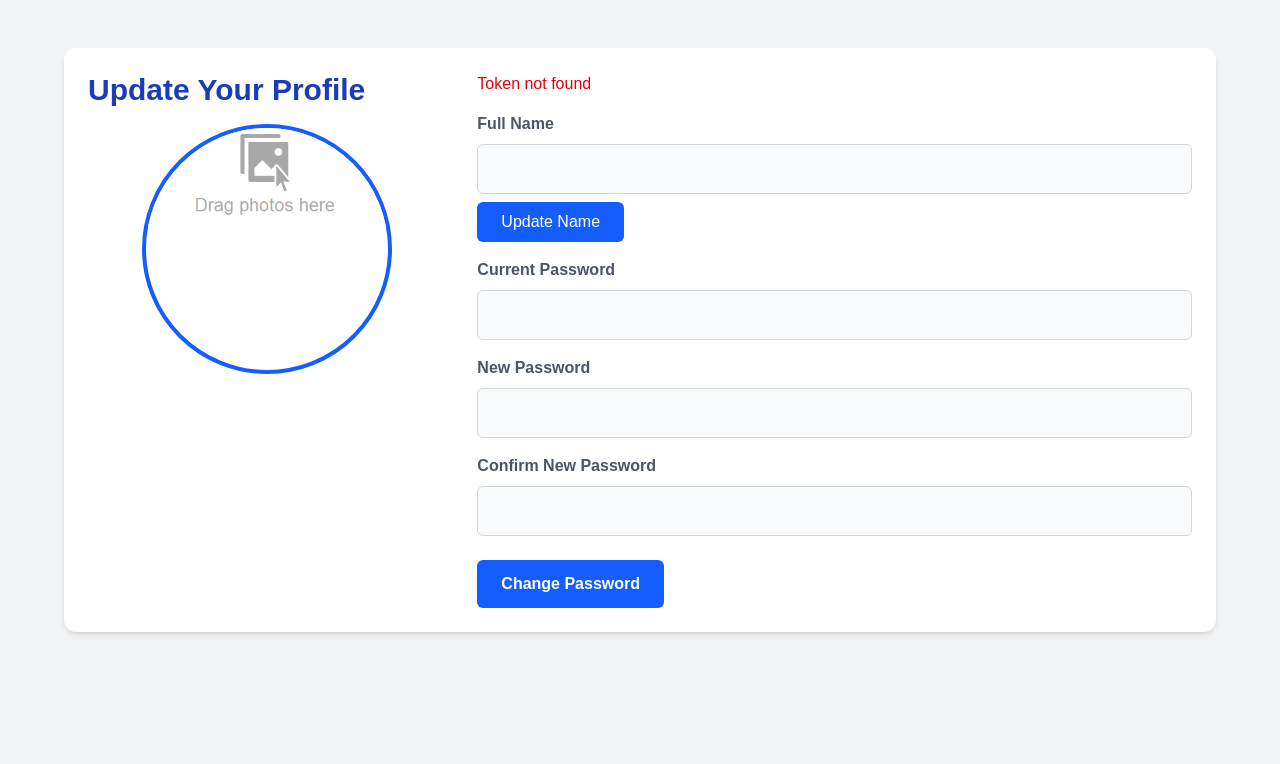
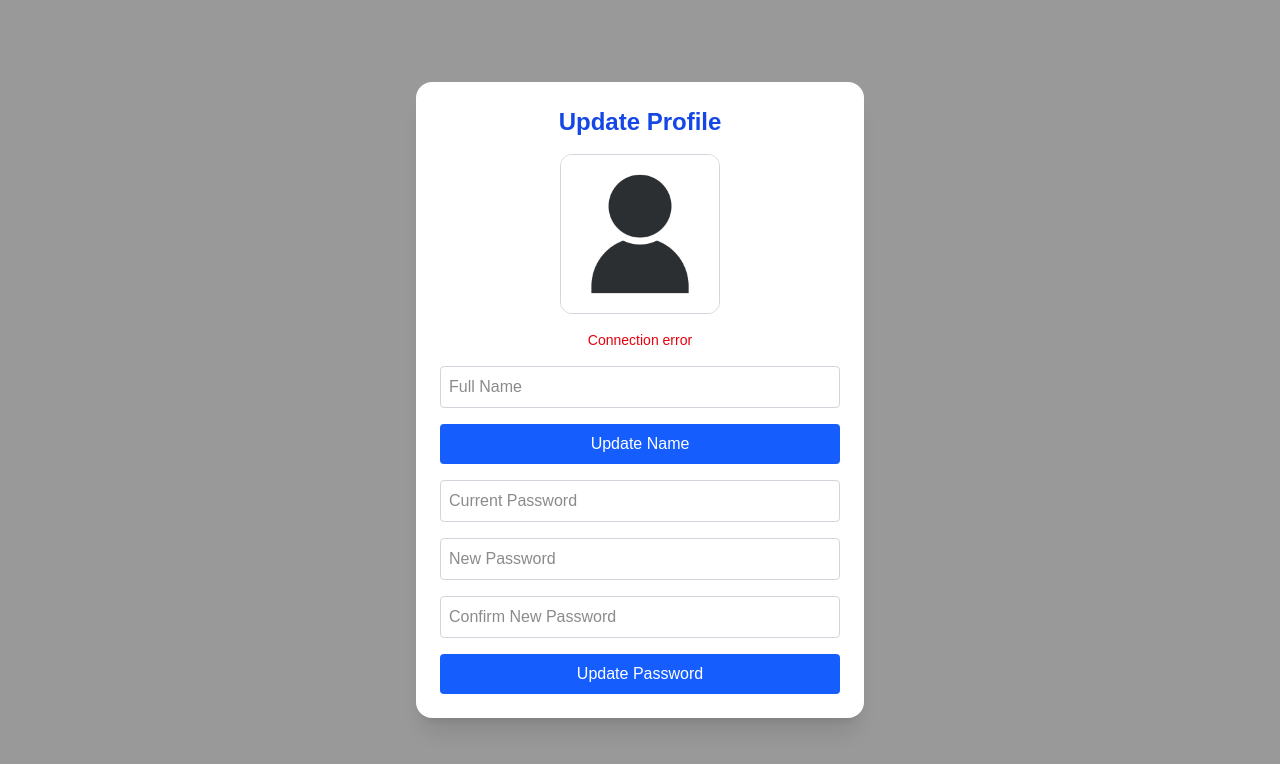
Before and after one commit to AmAny55555/addToDo, a Next.js app: page /update in a window 1280 px wide. Before the commit this address had no page. Shown: the top 764 px of the page. Built offline with nearby package versions, Linux system fonts and the light colour scheme.

Commit message:
Update login functionality

```diff
--- a/src/app/Sidebar.js
+++ b/src/app/Sidebar.js
@@ -19,7 +19,6 @@ export default function Sidebar({
 
   return (
     <>
-      {/* ✅ Sidebar للموبايل */}
       <div
         className={`fixed top-0 left-0 h-full w-64 z-[9999] transform transition-transform duration-300 sm:hidden
         ${sharedStyles}
@@ -55,7 +54,6 @@ export default function Sidebar({
         </ul>
       </div>
 
-      {/* ✅ Sidebar للكمبيوتر */}
       <div
         className={`hidden sm:block w-64 p-6 min-h-screen sticky top-0 ${sharedStyles}`}
       >
@@ -66,7 +64,7 @@ export default function Sidebar({
               <button
                 className={`w-full text-left px-4 py-2 rounded-md font-medium transition ${
                   activeTab === item.id
-                    ? "bg-white/20 text-white" // ✅ نفس التغيير هنا
+                    ? "bg-white/20 text-white"
                     : "hover:bg-white/10 text-white"
                 }`}
                 onClick={() => setActiveTab(item.id)}
--- a/src/app/context/userContext.js
+++ b/src/app/context/userContext.js
@@ -5,15 +5,16 @@ import React, { createContext, useState, useContext, useEffect } from "react";
 const UserContext = createContext();
 
 export function UserProvider({ children }) {
-  const [profileImage, setProfileImage] = useState("/2221.png");
-  const [isLoading, setIsLoading] = useState(true);
+  const [profileImage, setProfileImage] = useState(null);
 
   useEffect(() => {
     const savedImage = localStorage.getItem("profileImage");
     if (savedImage) {
       setProfileImage(savedImage);
+    } else {
+      // لو مفيش صورة محفوظة في اللوكال ستوريج، نحط الصورة الافتراضية
+      setProfileImage("/212.jpg");
     }
-    setIsLoading(false);
   }, []);
 
   useEffect(() => {
@@ -21,10 +22,6 @@ export function UserProvider({ children }) {
       localStorage.setItem("profileImage", profileImage);
     }
   }, [profileImage]);
-
-  if (isLoading) {
-    return null;
-  }
 
   return (
     <UserContext.Provider value={{ profileImage, setProfileImage }}>
--- a/src/app/update/page.js
+++ b/src/app/update/page.js
@@ -4,6 +4,7 @@ import React, { useEffect, useState, useRef } from "react";
 import Image from "next/image";
 import { useUser } from "../context/userContext";
 import { useRouter } from "next/navigation";
+import { motion } from "framer-motion";
 
 export default function ProfilePage() {
   const router = useRouter();
@@ -16,6 +17,7 @@ export default function ProfilePage() {
   const [loading, setLoading] = useState(false);
   const [error, setError] = useState("");
   const [success, setSuccess] = useState("");
+  const [showConfirmModal, setShowConfirmModal] = useState(false);
 
   const fileInputRef = useRef(null);
   const API_BASE = "http://todoo.runasp.net/api/account";
@@ -23,23 +25,14 @@ export default function ProfilePage() {
   useEffect(() => {
     const fetchProfile = async () => {
       setLoading(true);
-      setError("");
       try {
         const token = localStorage.getItem("token");
-        if (!token) {
-          setError("Token not found");
-          setLoading(false);
-          return;
-        }
+        if (!token) throw new Error("Token not found");
 
         const res = await fetch(`${API_BASE}/profile`, {
-          headers: {
-            Authorization: `Bearer ${token}`,
-          },
+          headers: { Authorization: `Bearer ${token}` },
         });
-
         const data = await res.json();
-        console.log("📦 Profile response:", data);
 
         if (res.ok) {
           setFullName(data.fullName || "");
@@ -48,7 +41,6 @@ export default function ProfilePage() {
           setError(data.message || "Failed to fetch profile");
         }
       } catch (err) {
-        console.error("❌ Profile fetch error:", err);
         setError("Connection error");
       } finally {
         setLoading(false);
@@ -58,16 +50,9 @@ export default function ProfilePage() {
     fetchProfile();
   }, [setProfileImage]);
 
-  const handleImageClick = () => {
-    fileInputRef.current?.click();
-  };
-
   const handleImageChange = async (e) => {
     const file = e.target.files[0];
-    if (!file) {
-      setError("Please select a file");
-      return;
-    }
+    if (!file) return;
 
     setLoading(true);
     setError("");
@@ -75,11 +60,7 @@ export default function ProfilePage() {
 
     try {
       const token = localStorage.getItem("token");
-      if (!token) {
-        setError("Token not found. Please login again.");
-        setLoading(false);
-        return;
-      }
+      if (!token) throw new Error("Token not found");
 
       const fieldNames = [
         "file",
@@ -89,38 +70,27 @@ export default function ProfilePage() {
         "formFile",
         "upload",
       ];
-
-      let uploadSuccess = false;
-
       for (let name of fieldNames) {
         const formData = new FormData();
         formData.append(name, file);
 
         const res = await fetch(`${API_BASE}/upload-photo`, {
           method: "POST",
-          headers: {
-            Authorization: `Bearer ${token}`,
-          },
+          headers: { Authorization: `Bearer ${token}` },
           body: formData,
         });
 
         const data = await res.json();
-        console.log(`🖼️ Tried field "${name}":`, data);
-
         if (res.ok) {
           const newImage = data.profileImage || URL.createObjectURL(file);
           setProfileImage(newImage);
-          setSuccess(`✅ Photo uploaded using field "${name}"`);
-          uploadSuccess = true;
-          break;
+          setSuccess(`✅ Photo uploaded`);
+          return;
         }
       }
 
-      if (!uploadSuccess) {
-        setError("❌ Failed to upload photo with all field names.");
-      }
-    } catch (err) {
-      console.error("❌ Upload photo error:", err);
+      setError("❌ Failed to upload photo");
+    } catch {
       setError("Error uploading photo");
     } finally {
       setLoading(false);
@@ -135,12 +105,6 @@ export default function ProfilePage() {
 
     try {
       const token = localStorage.getItem("token");
-      if (!token) {
-        setError("Token not found");
-        setLoading(false);
-        return;
-      }
-
       const res = await fetch(`${API_BASE}/profile`, {
         method: "PUT",
         headers: {
@@ -151,18 +115,13 @@ export default function ProfilePage() {
       });
 
       const data = await res.json();
-      console.log("✏️ Update name response:", data);
-
       if (res.ok) {
         setSuccess("✅ Name updated successfully");
-        setTimeout(() => {
-          router.push("/todo");
-        }, 1500);
+        setTimeout(() => router.push("/todo"), 1500);
       } else {
         setError(data.message || "Failed to update name");
       }
-    } catch (err) {
-      console.error("❌ Name update error:", err);
+    } catch {
       setError("Error updating name");
     } finally {
       setLoading(false);
@@ -170,59 +129,45 @@ export default function ProfilePage() {
   };
 
   const handleChangePassword = async () => {
-    if (newPassword !== confirmPassword) {
-      setError("Passwords do not match");
-      return;
-    }
+    if (newPassword !== confirmPassword)
+      return setError("Passwords do not match");
 
+    setShowConfirmModal(true);
+  };
+
+  const confirmPasswordChange = async () => {
+    setShowConfirmModal(false);
     setLoading(true);
     setError("");
     setSuccess("");
 
     try {
       const token = localStorage.getItem("token");
-      if (!token) {
-        setError("Token not found");
-        setLoading(false);
-        return;
-      }
-
       const res = await fetch(`${API_BASE}/change-password`, {
         method: "PUT",
         headers: {
           "Content-Type": "application/json",
           Authorization: `Bearer ${token}`,
         },
-        body: JSON.stringify({
-          currentPassword,
-          newPassword,
-          confirmPassword,
-        }),
+        body: JSON.stringify({ currentPassword, newPassword, confirmPassword }),
       });
 
       const text = await res.text();
       let data = {};
       try {
         data = text ? JSON.parse(text) : {};
-      } catch (err) {
-        console.error("❌ Failed to parse response JSON:", err);
-      }
-
-      console.log("🔐 Change password response:", data);
+      } catch {}
 
       if (res.ok) {
         setSuccess("✅ Password changed successfully");
         setCurrentPassword("");
         setNewPassword("");
         setConfirmPassword("");
-        setTimeout(() => {
-          router.push("/todo");
-        }, 1500);
+        setTimeout(() => router.push("/todo"), 1500);
       } else {
         setError(data.message || "Failed to change password");
       }
-    } catch (err) {
-      console.error("❌ Password error:", err);
+    } catch {
       setError("Error changing password");
     } finally {
       setLoading(false);
@@ -230,110 +175,125 @@ export default function ProfilePage() {
   };
 
   return (
-    <div className="min-h-screen bg-gray-100 p-6 sm:p-12">
-      <div className="max-w-6xl mx-auto bg-white rounded-xl shadow-md p-6 flex flex-col sm:flex-row gap-8">
-        <div className="sm:w-1/3 flex flex-col items-center">
-          <h1 className="text-3xl font-bold text-blue-800 mb-4 w-full text-left">
-            Update Your Profile
-          </h1>
+    <div className="fixed inset-0 bg-[rgba(0,0,0,0.4)] flex justify-center items-center z-50 p-4">
+      <motion.div
+        initial={{ scale: 0.7, opacity: 0 }}
+        animate={{ scale: 1, opacity: 1 }}
+        className="bg-white p-6 rounded-2xl w-full max-w-md shadow-xl space-y-4"
+      >
+        <h2 className="text-2xl font-bold text-center text-blue-700">
+          Update Profile
+        </h2>
+
+        <div className="flex justify-center">
           <div
-            className="w-[250px] h-[250px] rounded-full overflow-hidden border-4 border-blue-600 cursor-pointer"
-            onClick={handleImageClick}
+            className="w-40 h-40 overflow-hidden cursor-pointer rounded-xl border border-gray-300"
+            onClick={() => fileInputRef.current.click()}
           >
             <Image
-              src={
-                profileImage && profileImage.trim() !== ""
-                  ? profileImage
-                  : "/2221.png"
-              }
+              src={profileImage || "/212.jpg"}
               alt="Profile"
-              width={250}
-              height={250}
-              className="object-cover"
+              width={160}
+              height={160}
+              className="object-cover w-full h-full"
+              onError={(e) => {
+                e.target.src = "/212.jpg";
+              }}
             />
             <input
               type="file"
               accept="image/*"
               ref={fileInputRef}
+              onChange={handleImageChange}
               className="hidden"
-              onChange={handleImageChange}
               disabled={loading}
             />
           </div>
         </div>
 
-        <div className="sm:w-2/3">
-          {error && <p className="text-red-600 mb-4">{error}</p>}
-          {success && <p className="text-green-600 mb-4">{success}</p>}
+        {error && <p className="text-red-600 text-sm text-center">{error}</p>}
+        {success && (
+          <p className="text-green-600 text-sm text-center">{success}</p>
+        )}
 
-          <div className="mb-4">
-            <label className="block text-gray-600 mb-2 font-semibold">
-              Full Name
-            </label>
         <input
           type="text"
+          placeholder="Full Name"
           value={fullName}
           onChange={(e) => setFullName(e.target.value)}
-              className="w-full border border-gray-300 rounded-md px-4 py-3 bg-gray-50 focus:outline-none focus:ring-2 focus:ring-blue-400"
+          className="w-full border border-gray-300 p-2 rounded focus:outline-none focus:ring focus:ring-blue-200"
           disabled={loading}
         />
         <button
           onClick={handleUpdateName}
-              className="mt-2 bg-blue-600 hover:bg-blue-700 text-white px-6 py-2 rounded-md"
+          className="w-full bg-blue-600 text-white py-2 rounded hover:bg-blue-700"
           disabled={loading}
         >
           Update Name
         </button>
-          </div>
 
-          <div className="mb-4">
-            <label className="block text-gray-600 mb-2 font-semibold">
-              Current Password
-            </label>
         <input
           type="password"
+          placeholder="Current Password"
           value={currentPassword}
           onChange={(e) => setCurrentPassword(e.target.value)}
-              className="w-full border border-gray-300 rounded-md px-4 py-3 bg-gray-50 focus:outline-none focus:ring-2 focus:ring-blue-400"
+          className="w-full border border-gray-300 p-2 rounded focus:outline-none focus:ring focus:ring-blue-200"
           disabled={loading}
         />
-          </div>
-
-          <div className="mb-4">
-            <label className="block text-gray-600 mb-2 font-semibold">
-              New Password
-            </label>
         <input
           type="password"
+          placeholder="New Password"
           value={newPassword}
           onChange={(e) => setNewPassword(e.target.value)}
-              className="w-full border border-gray-300 rounded-md px-4 py-3 bg-gray-50 focus:outline-none focus:ring-2 focus:ring-blue-400"
+          className="w-full border border-gray-300 p-2 rounded focus:outline-none focus:ring focus:ring-blue-200"
           disabled={loading}
         />
-          </div>
-
-          <div className="mb-6">
-            <label className="block text-gray-600 mb-2 font-semibold">
-              Confirm New Password
-            </label>
         <input
           type="password"
+          placeholder="Confirm New Password"
           value={confirmPassword}
           onChange={(e) => setConfirmPassword(e.target.value)}
-              className="w-full border border-gray-300 rounded-md px-4 py-3 bg-gray-50 focus:outline-none focus:ring-2 focus:ring-blue-400"
+          className="w-full border border-gray-300 p-2 rounded focus:outline-none focus:ring focus:ring-blue-200"
           disabled={loading}
         />
-          </div>
 
         <button
           onClick={handleChangePassword}
-            className="bg-blue-600 hover:bg-blue-700 text-white px-6 py-3 rounded-md font-semibold transition"
+          className="w-full bg-blue-600 text-white py-2 rounded hover:bg-blue-700"
           disabled={loading}
         >
-            Change Password
+          Update Password
+        </button>
+      </motion.div>
+
+      {/* Confirm Modal */}
+      {showConfirmModal && (
+        <div className="fixed inset-0 bg-[rgba(0,0,0,0.2)] flex items-center justify-center z-50">
+          <motion.div
+            initial={{ scale: 0.8, opacity: 0 }}
+            animate={{ scale: 1, opacity: 1 }}
+            className="bg-white p-6 rounded-2xl shadow-lg space-y-4 max-w-sm w-full"
+          >
+            <h3 className="text-lg font-bold text-blue-700 text-center">
+              Are you sure you want to update your profile?
+            </h3>
+            <div className="flex justify-center gap-4">
+              <button
+                onClick={() => setShowConfirmModal(false)}
+                className="bg-gray-200 text-gray-700 px-4 py-2 rounded hover:bg-gray-300"
+              >
+                Cancel
+              </button>
+              <button
+                onClick={confirmPasswordChange}
+                className="bg-blue-600 text-white px-4 py-2 rounded hover:bg-blue-700"
+              >
+                Yes, Confirm
               </button>
             </div>
+          </motion.div>
         </div>
+      )}
     </div>
   );
 }
```
Also changed, not shown: src/app/register/page.js (+7 -0 lines), 1 other file (tests, documents, lock files or other folders). Lines whose indentation alone changed are shown as unchanged.
